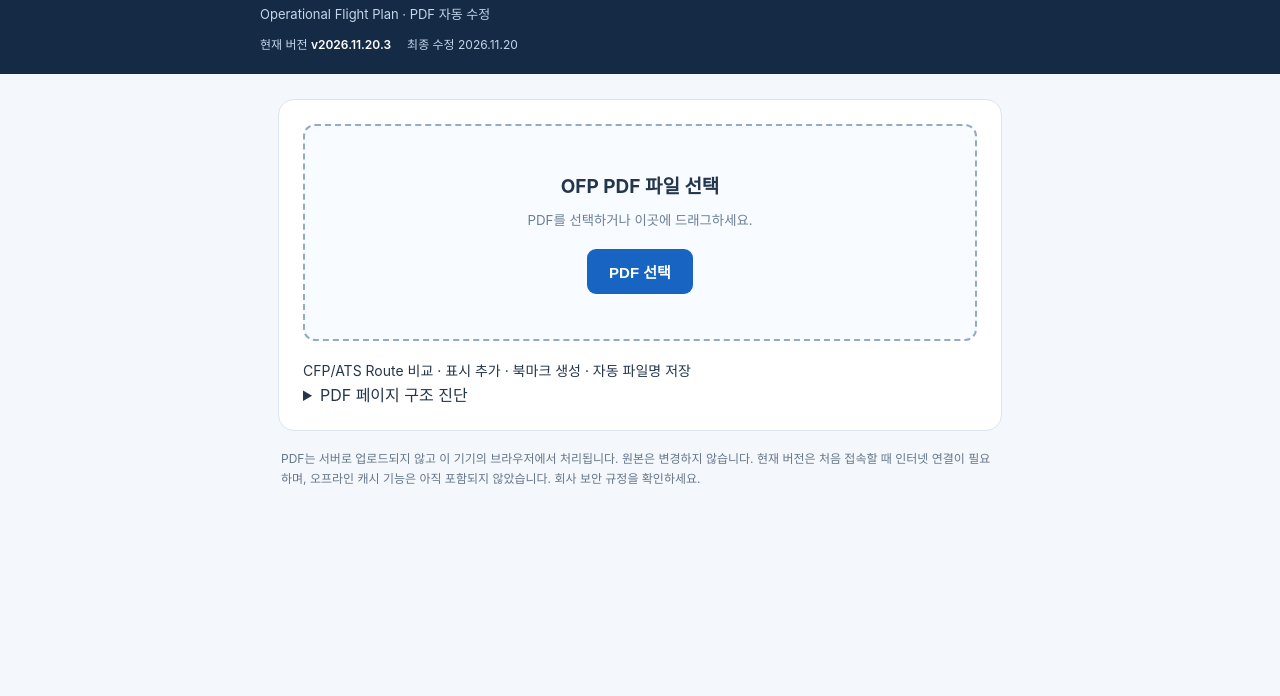
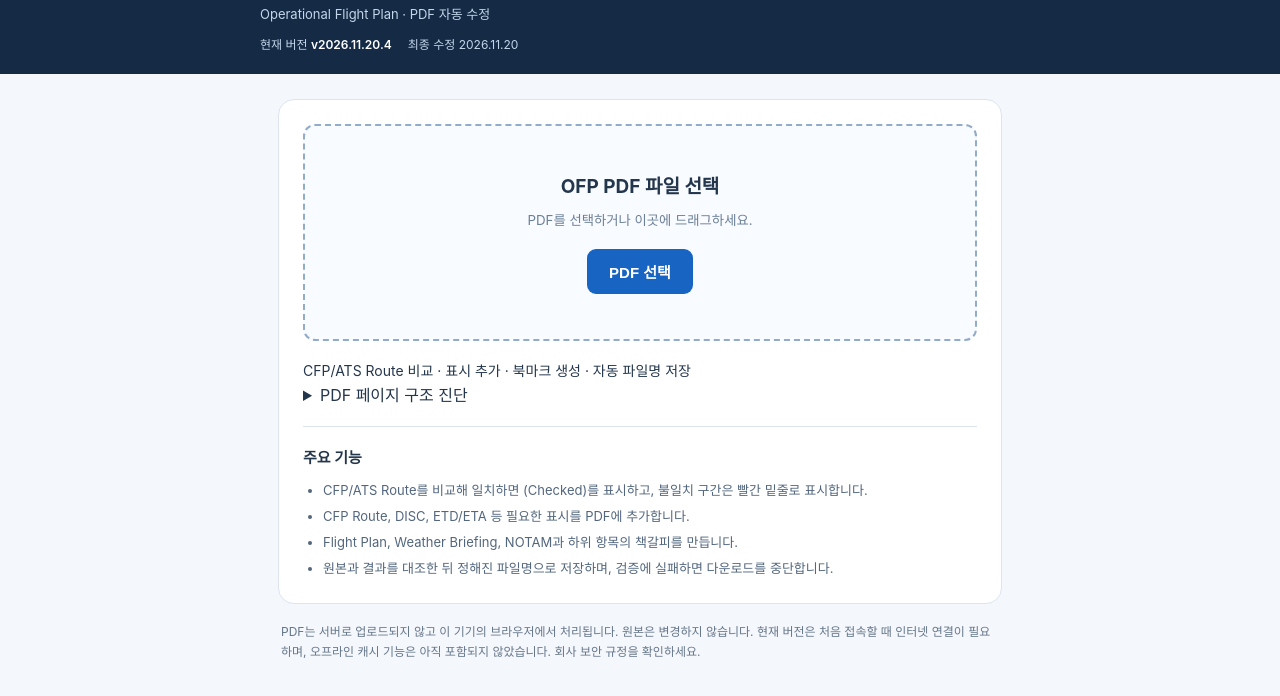
Before and after one commit to neo-elon/ofp_editor, a website: page index.html in a window 1280 px wide. Shown: the part 54-750 px from the top of the page. Drawn offline with Linux system fonts and the light colour scheme.

Commit message:
ui: add brief feature descriptions to home page

```diff
--- a/index.html
+++ b/index.html
@@ -22,16 +22,24 @@ header .release-info{display:flex;flex-wrap:wrap;gap:4px 16px;margin-top:12px;fo
 button{border:0;border-radius:9px;background:#1764c3;color:white;font-size:15px;font-weight:bold;padding:12px 22px;cursor:pointer}button:disabled{background:#9aafc6}
 input[type=file]{display:none}#status{white-space:pre-wrap;line-height:1.65;font-size:14px;margin-top:18px}#status.error{color:#ba2c23}#status.ok{color:#137243}
 .note{font-size:12px;color:#65768a;line-height:1.65;margin:18px 3px}.progress{height:6px;border-radius:6px;background:#e7edf5;margin-top:16px;display:none;overflow:hidden}.progress div{height:100%;background:#1764c3;width:0;transition:width .15s}
+.features{margin-top:20px;padding-top:18px;border-top:1px solid #dce5ef;font-size:13px;line-height:1.7;color:#52667e}.features h2{margin:0 0 8px;font-size:15px;color:#24364c}.features ul{margin:0;padding-left:20px}.features li+li{margin-top:4px}
 </style>
 </head>
 <body>
 <header><div class="wrap"><h1>OFP Editor</h1><p>Operational Flight Plan · PDF 자동 수정</p>
-<p class="release-info"><span>현재 버전 <strong>v2026.11.20.3</strong></span><span>최종 수정 <time datetime="2026-11-20">2026.11.20</time></span></p>
+<p class="release-info"><span>현재 버전 <strong>v2026.11.20.4</strong></span><span>최종 수정 <time datetime="2026-11-20">2026.11.20</time></span></p>
 </div></header>
 <main class="wrap"><section class="panel">
 <div class="drop" id="drop" tabindex="0" role="button"><strong>OFP PDF 파일 선택</strong><small>PDF를 선택하거나 이곳에 드래그하세요.</small><button id="choose" type="button">PDF 선택</button><input id="file" type="file" accept=".pdf,application/pdf"></div>
 <div class="progress" id="progress"><div id="bar"></div></div><div id="status" aria-live="polite">CFP/ATS Route 비교 · 표시 추가 · 북마크 생성 · 자동 파일명 저장</div>
 <details><summary>PDF 페이지 구조 진단</summary><pre id="diagnostics" style="white-space:pre-wrap;overflow-wrap:anywhere;font-size:12px">PDF 선택 후 표시됩니다. 진단 정보도 서버에 전송하지 않습니다.</pre></details>
+<section class="features" aria-labelledby="features-title"><h2 id="features-title">주요 기능</h2>
+<ul>
+<li>CFP/ATS Route를 비교해 일치하면 (Checked)를 표시하고, 불일치 구간은 빨간 밑줄로 표시합니다.</li>
+<li>CFP Route, DISC, ETD/ETA 등 필요한 표시를 PDF에 추가합니다.</li>
+<li>Flight Plan, Weather Briefing, NOTAM과 하위 항목의 책갈피를 만듭니다.</li>
+<li>원본과 결과를 대조한 뒤 정해진 파일명으로 저장하며, 검증에 실패하면 다운로드를 중단합니다.</li>
+</ul></section>
 </section><p class="note">PDF는 서버로 업로드되지 않고 이 기기의 브라우저에서 처리됩니다. 원본은 변경하지 않습니다. 현재 버전은 처음 접속할 때 인터넷 연결이 필요하며, 오프라인 캐시 기능은 아직 포함되지 않았습니다. 회사 보안 규정을 확인하세요.</p></main>
 <script src="https://cdnjs.cloudflare.com/ajax/libs/pdf.js/3.11.174/pdf.min.js"></script>
 <script src="https://cdnjs.cloudflare.com/ajax/libs/pdf-lib/1.17.1/pdf-lib.min.js"></script>
```
